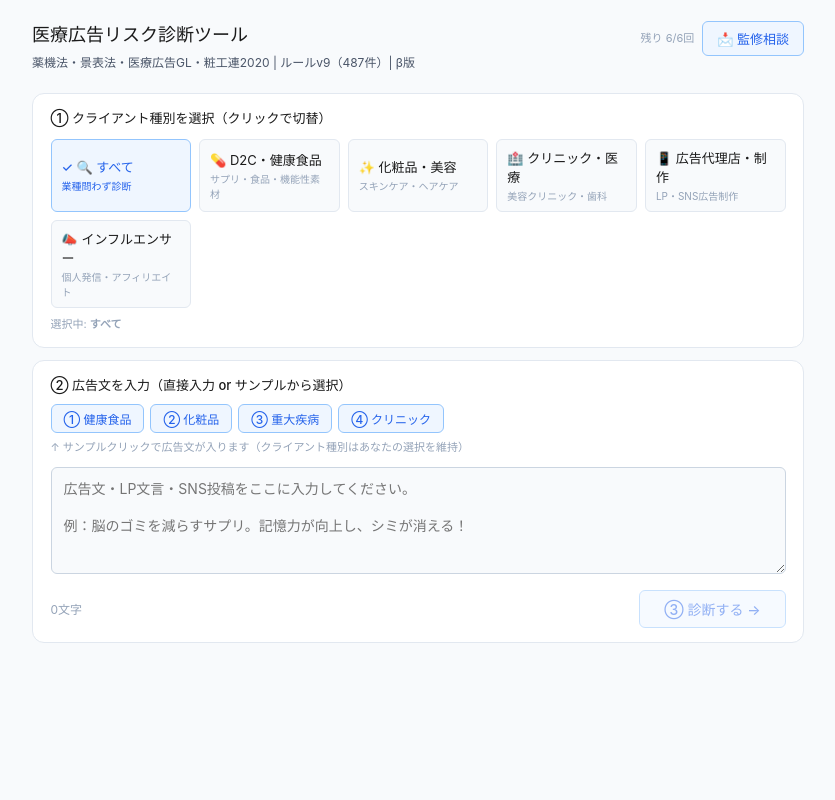
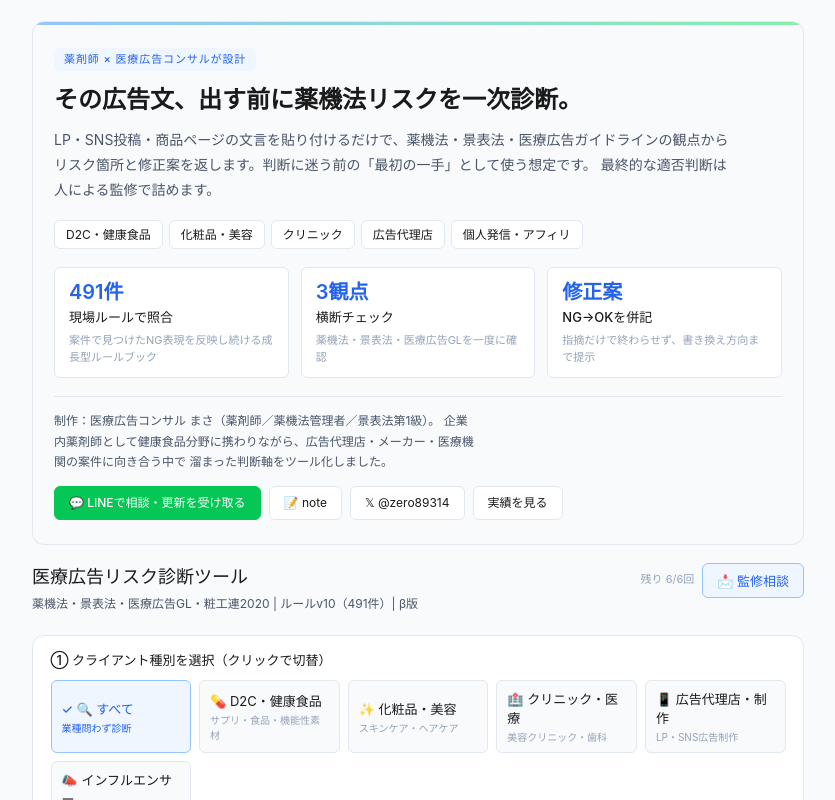
Before and after one commit to manda525/med-ad-diagnostic, a Next.js app: page / in a window 1280 px wide. Shown: the top 800 px of the page, without its empty margins (222-1057 px from the left). Built offline with nearby package versions, Linux system fonts and the light colour scheme.

Commit message:
Update MedAdDiagnosticV5.jsx

```diff
--- a/MedAdDiagnosticV5.jsx
+++ b/MedAdDiagnosticV5.jsx
@@ -6,6 +6,10 @@ const RB = rulebookData.RB;
 
 // 補完キーワード（rulebook.jsonから読み込み）
 const EX = rulebookData.EX;
+
+// ルール件数（rulebook.jsonから動的算出。ラベルのstale化を防ぐ）
+const RULE_COUNT = RB.length;
+const RULE_VER = "v10";
 
 const CLIENTS = [
   {id:"all",  label:"すべて",           icon:"🔍", desc:"業種問わず診断"},
@@ -190,7 +194,7 @@ export default function App() {
     let lastErr = null;
     for (let attempt = 1; attempt <= 3; attempt++) {
       try {
-        if (attempt === 1) setStepMsg(`ルールブックv9（487件）と照合中...`);
+        if (attempt === 1) setStepMsg(`ルールブック${RULE_VER}（${RULE_COUNT}件）と照合中...`);
         else setStepMsg(`再試行中... (${attempt}/3)`);
         const m = matchRules(inputText);
         setHits(m);
@@ -228,11 +232,94 @@ export default function App() {
   return (
     <div style={{padding:"1.5rem 0",fontFamily:"var(--font-sans)"}}>
 
+      {/* ===== HERO（誰向け・何が解ける・なぜ作ったか） ===== */}
+      <div style={{
+        position:"relative",
+        background:"var(--color-background-secondary)",
+        border:"0.5px solid var(--color-border-tertiary)",
+        borderRadius:"var(--border-radius-lg)",
+        padding:"1.75rem 1.5rem",
+        marginBottom:"1.25rem",
+        overflow:"hidden"
+      }}>
+        <div style={{
+          position:"absolute",top:0,left:0,width:"100%",height:3,
+          background:"linear-gradient(90deg, var(--color-border-info), var(--color-border-success))"
+        }}/>
+        <span style={{
+          display:"inline-block",fontSize:11,letterSpacing:"0.08em",
+          color:"var(--color-text-info)",background:"var(--color-background-info)",
+          padding:"3px 10px",borderRadius:"var(--border-radius-md)",fontWeight:500,marginBottom:12
+        }}>薬剤師 × 医療広告コンサルが設計</span>
+
+        <h1 style={{fontSize:24,fontWeight:600,lineHeight:1.4,margin:"0 0 10px",color:"var(--color-text-primary)"}}>
+          その広告文、出す前に薬機法リスクを一次診断。
+        </h1>
+        <p style={{fontSize:14,lineHeight:1.8,color:"var(--color-text-secondary)",margin:"0 0 18px",maxWidth:680}}>
+          LP・SNS投稿・商品ページの文言を貼り付けるだけで、薬機法・景表法・医療広告ガイドラインの観点から
+          リスク箇所と修正案を返します。判断に迷う前の「最初の一手」として使う想定です。
+          最終的な適否判断は人による監修で詰めます。
+        </p>
+
+        {/* 誰向け */}
+        <div style={{display:"flex",flexWrap:"wrap",gap:6,marginBottom:18}}>
+          {["D2C・健康食品","化粧品・美容","クリニック","広告代理店","個人発信・アフィリ"].map((t,i)=>(
+            <span key={i} style={{
+              fontSize:12,color:"var(--color-text-primary)",
+              background:"var(--color-background-primary)",
+              border:"0.5px solid var(--color-border-tertiary)",
+              padding:"4px 11px",borderRadius:"var(--border-radius-md)"
+            }}>{t}</span>
+          ))}
+        </div>
+
+        {/* 3つの価値 */}
+        <div style={{display:"grid",gridTemplateColumns:"repeat(auto-fit,minmax(170px,1fr))",gap:12,marginBottom:18}}>
+          {[
+            {n:RULE_COUNT+"件", t:"現場ルールで照合", d:"案件で見つけたNG表現を反映し続ける成長型ルールブック"},
+            {n:"3観点", t:"横断チェック", d:"薬機法・景表法・医療広告GLを一度に確認"},
+            {n:"修正案", t:"NG→OKを併記", d:"指摘だけで終わらせず、書き換え方向まで提示"},
+          ].map((v,i)=>(
+            <div key={i} style={{
+              background:"var(--color-background-primary)",
+              border:"0.5px solid var(--color-border-tertiary)",
+              borderRadius:"var(--border-radius-md)",padding:"12px 14px"
+            }}>
+              <div style={{fontSize:20,fontWeight:600,color:"var(--color-text-info)",lineHeight:1.2}}>{v.n}</div>
+              <div style={{fontSize:13,fontWeight:500,color:"var(--color-text-primary)",margin:"3px 0 4px"}}>{v.t}</div>
+              <div style={{fontSize:11,color:"var(--color-text-tertiary)",lineHeight:1.5}}>{v.d}</div>
+            </div>
+          ))}
+        </div>
+
+        {/* なぜまさが作ったか＋導線 */}
+        <div style={{
+          borderTop:"0.5px solid var(--color-border-tertiary)",paddingTop:14,
+          display:"flex",justifyContent:"space-between",alignItems:"flex-start",gap:14,flexWrap:"wrap"
+        }}>
+          <p style={{fontSize:12,color:"var(--color-text-secondary)",margin:0,lineHeight:1.7,maxWidth:420}}>
+            制作：医療広告コンサル まさ（薬剤師／薬機法管理者／景表法第1級）。
+            企業内薬剤師として健康食品分野に携わりながら、広告代理店・メーカー・医療機関の案件に向き合う中で
+            溜まった判断軸をツール化しました。
+          </p>
+          <div style={{display:"flex",gap:8,flexWrap:"wrap"}}>
+            <a href={LINE_URL} target="_blank" rel="noopener noreferrer"
+              style={{fontSize:12,padding:"6px 14px",borderRadius:"var(--border-radius-md)",background:"#06C755",color:"#fff",border:"0.5px solid #06C755",textDecoration:"none",fontWeight:500}}>💬 LINEで相談・更新を受け取る</a>
+            <a href="https://note.com/med_ad_consult" target="_blank" rel="noopener noreferrer"
+              style={{fontSize:12,padding:"6px 14px",borderRadius:"var(--border-radius-md)",background:"var(--color-background-primary)",color:"var(--color-text-primary)",border:"0.5px solid var(--color-border-tertiary)",textDecoration:"none"}}>📝 note</a>
+            <a href="https://x.com/zero89314" target="_blank" rel="noopener noreferrer"
+              style={{fontSize:12,padding:"6px 14px",borderRadius:"var(--border-radius-md)",background:"var(--color-background-primary)",color:"var(--color-text-primary)",border:"0.5px solid var(--color-border-tertiary)",textDecoration:"none"}}>𝕏 @zero89314</a>
+            <a href="https://crowdworks.jp/public/employees/1166920" target="_blank" rel="noopener noreferrer"
+              style={{fontSize:12,padding:"6px 14px",borderRadius:"var(--border-radius-md)",background:"var(--color-background-primary)",color:"var(--color-text-primary)",border:"0.5px solid var(--color-border-tertiary)",textDecoration:"none"}}>実績を見る</a>
+          </div>
+        </div>
+      </div>
+
       {/* ヘッダー */}
       <div style={{display:"flex",justifyContent:"space-between",alignItems:"flex-start",marginBottom:"1.5rem",gap:12}}>
         <div>
           <h2 style={{fontSize:18,fontWeight:500,margin:"0 0 3px",color:"var(--color-text-primary)"}}>医療広告リスク診断ツール</h2>
-          <p style={{fontSize:12,color:"var(--color-text-secondary)",margin:0}}>薬機法・景表法・医療広告GL・粧工連2020 | ルールv9（487件）| β版</p>
+          <p style={{fontSize:12,color:"var(--color-text-secondary)",margin:0}}>薬機法・景表法・医療広告GL・粧工連2020 | ルール{RULE_VER}（{RULE_COUNT}件）| β版</p>
         </div>
         <div style={{display:"flex",alignItems:"center",gap:8,flexShrink:0}}>
           <span style={{fontSize:11,color:"var(--color-text-tertiary)"}}>残り {Math.max(0, HARD_LIMIT - usageCount)}/{HARD_LIMIT}回</span>
@@ -427,7 +514,7 @@ export default function App() {
 
           {hits.length>0&&(
             <div style={{background:"var(--color-background-secondary)",border:"0.5px solid var(--color-border-tertiary)",borderRadius:"var(--border-radius-lg)",padding:"1rem 1.25rem",marginBottom:12}}>
-              <p style={{fontSize:13,fontWeight:500,margin:"0 0 10px",color:"var(--color-text-primary)"}}>📚 ルールブックv9 照合結果 ({hits.length}件)</p>
+              <p style={{fontSize:13,fontWeight:500,margin:"0 0 10px",color:"var(--color-text-primary)"}}>📚 ルールブック{RULE_VER} 照合結果 ({hits.length}件)</p>
               {hits.slice(0,8).map((m,i)=>{
                 const r=riskLv(m.risk);
                 return(
```
